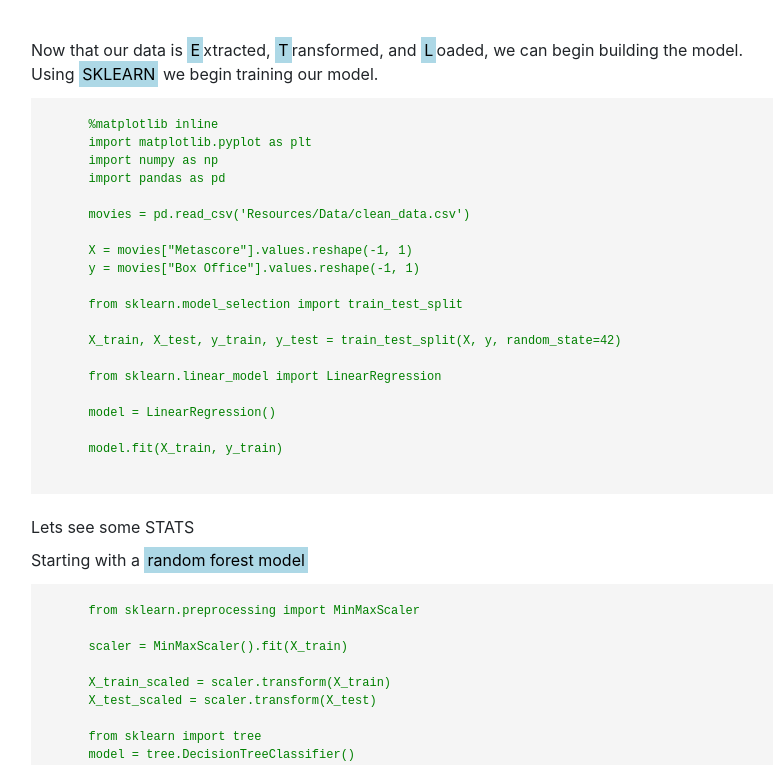
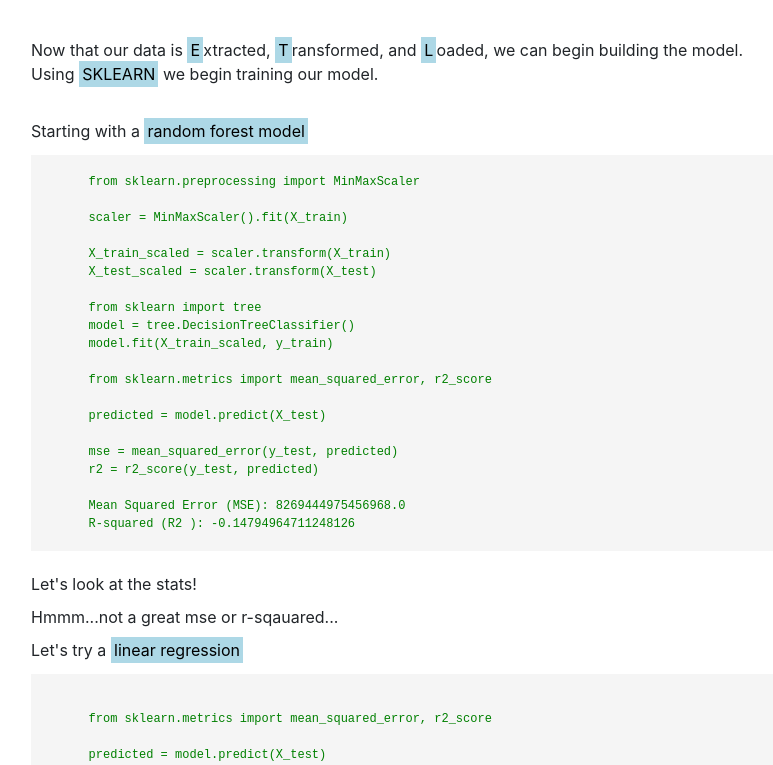
Before and after one commit to TJL30308/sturdy-waddle, a plain HTML site: page index.html in a window 1280 px wide. Shown: the part 3273-4038 px from the top of the page, without its empty margins (161-934 px from the left). Drawn offline with nearby package versions, Linux system fonts and the light colour scheme; a script that the page names is missing.

Commit message:
updates to HTML

```diff
--- a/index.html
+++ b/index.html
@@ -129,29 +129,7 @@
     <h3>Machine Learning</h3>
     <br>
     <p>Now that our data is <mark>E</mark>xtracted, <mark>T</mark>ransformed, and <mark>L</mark>oaded, we can begin building the model.<br>Using <mark>SKLEARN</mark> we begin training our model.</p>
-    <xmp>
-        %matplotlib inline
-        import matplotlib.pyplot as plt
-        import numpy as np
-        import pandas as pd
-
-        movies = pd.read_csv('Resources/Data/clean_data.csv')
-
-        X = movies["Metascore"].values.reshape(-1, 1)
-        y = movies["Box Office"].values.reshape(-1, 1)
-
-        from sklearn.model_selection import train_test_split
-
-        X_train, X_test, y_train, y_test = train_test_split(X, y, random_state=42)
-
-        from sklearn.linear_model import LinearRegression
-
-        model = LinearRegression()
-
-        model.fit(X_train, y_train)
-
-    </xmp>
-    <p>Lets see some STATS</p>
+    <br>
     <p>Starting with a <mark>random forest model</mark></p>
     <xmp>
         from sklearn.preprocessing import MinMaxScaler
@@ -175,6 +153,7 @@
         Mean Squared Error (MSE): 8269444975456968.0
         R-squared (R2 ): -0.14794964711248126
     </xmp>
+    <p>Let's look at the stats!</p>
     <p>Hmmm...not a great mse or r-sqauared...</p>
     <p>Let's try a <mark>linear regression</mark></p>
     <xmp>
@@ -193,7 +172,7 @@
         R-squared (R2 ): 0.017149122998371902
 
     </xmp>
-    <p>YIKES! That's a big MSE...let's predict something anyway</p>
+    <p>YIKES! That's still a big MSE...let's predict something anyway</p>
     <p>If we input a Metascore of <mark>75</mark> our model predicts box office revenue to be <mark>$61,275,883.71</mark></p>
     <br>
     <br>
```
